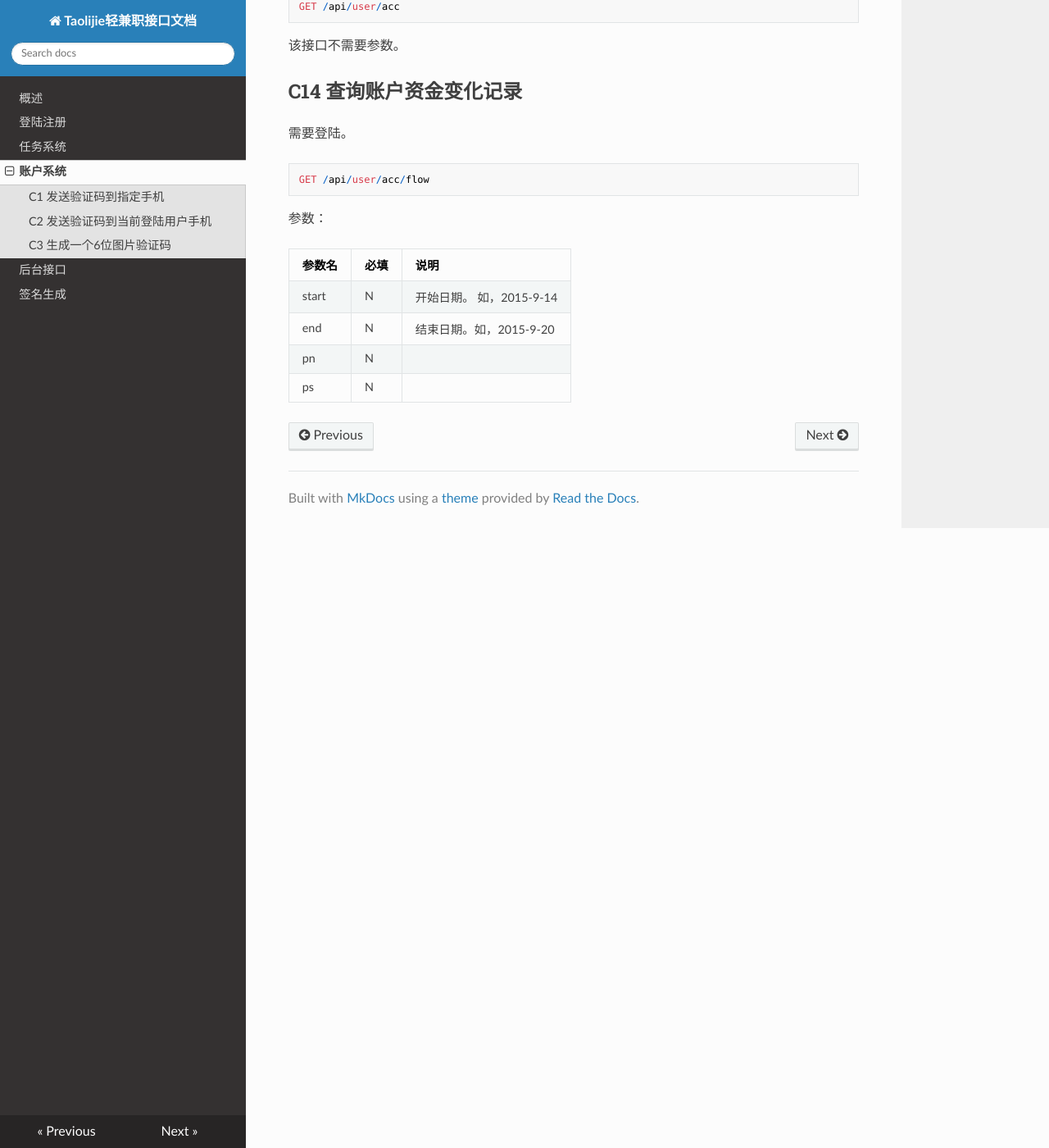
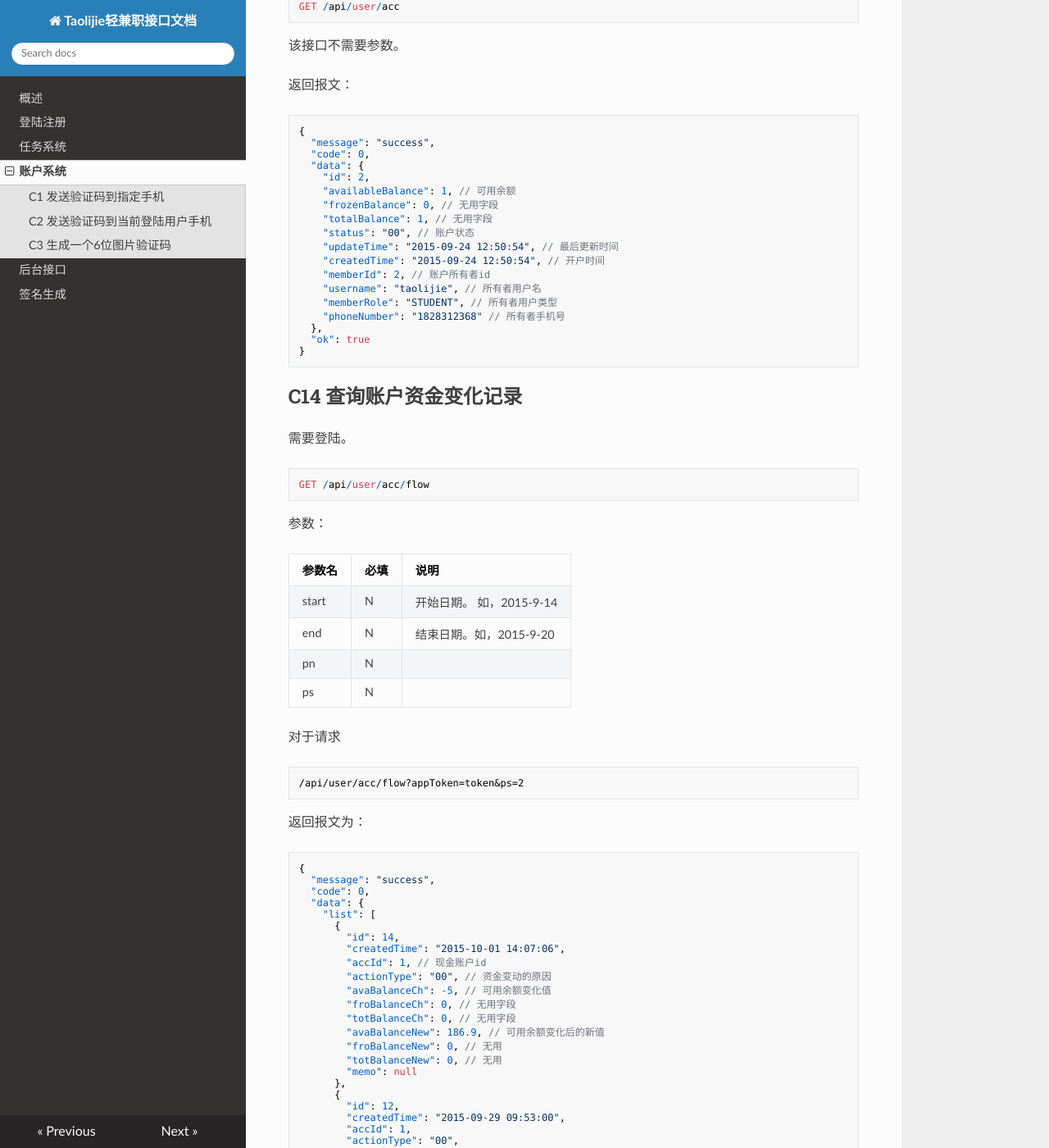
Before and after one commit to wanghongfei/tlj-quest-docs, an MkDocs documentation site: the page built from docs/acc.md, in a window 1280 px wide and 1400 px high, scrolled down 5227 px. Shown: the whole window at 82% size. Built offline with MkDocs 1.6.1, drawn with Linux system fonts in a browser that asks for light colours; nearby versions of some CDN libraries; old or Windows-style settings are respelled for this version of MkDocs; some of the changed text lies outside the part shown.

Commit message:
返回数据说明

````diff
--- a/docs/acc.md
+++ b/docs/acc.md
@@ -100,8 +100,6 @@ PUT/ api/user/acc/bank
 | ------- | ---- | ----- |
 | bankAcc | Y    | 新银行卡号 |
 | code    | Y    | 手机验证码 |
-
-
 
 ## C7 发起提现申请
 
@@ -231,6 +229,31 @@ GET /api/user/acc
 
 该接口不需要参数。
 
+返回报文：
+
+``` json
+{
+  "message": "success",
+  "code": 0,
+  "data": {
+    "id": 2,
+    "availableBalance": 1, // 可用余额
+    "frozenBalance": 0, // 无用字段
+    "totalBalance": 1, // 无用字段
+    "status": "00", // 账户状态
+    "updateTime": "2015-09-24 12:50:54", // 最后更新时间
+    "createdTime": "2015-09-24 12:50:54", // 开户时间
+    "memberId": 2, // 账户所有者id
+    "username": "taolijie", // 所有者用户名
+    "memberRole": "STUDENT", // 所有者用户类型
+    "phoneNumber": "1828312368" // 所有者手机号
+  },
+  "ok": true
+}
+```
+
+
+
 
 
 ## C14 查询账户资金变化记录
@@ -249,3 +272,50 @@ GET /api/user/acc/flow
 | end   | N    | 结束日期。如，2015-9-20  |
 | pn    | N    |                   |
 | ps    | N    |                   |
+
+对于请求
+
+```
+/api/user/acc/flow?appToken=token&ps=2
+```
+
+返回报文为：
+
+``` json
+{
+  "message": "success",
+  "code": 0,
+  "data": {
+    "list": [
+      {
+        "id": 14,
+        "createdTime": "2015-10-01 14:07:06",
+        "accId": 1, // 现金账户id
+        "actionType": "00", // 资金变动的原因
+        "avaBalanceCh": -5, // 可用余额变化值
+        "froBalanceCh": 0, // 无用字段
+        "totBalanceCh": 0, // 无用字段
+        "avaBalanceNew": 186.9, // 可用余额变化后的新值
+        "froBalanceNew": 0, // 无用
+        "totBalanceNew": 0, // 无用
+        "memo": null
+      },
+      {
+        "id": 12,
+        "createdTime": "2015-09-29 09:53:00",
+        "accId": 1,
+        "actionType": "00",
+        "avaBalanceCh": -0.1,
+        "froBalanceCh": 0,
+        "totBalanceCh": 0,
+        "avaBalanceNew": 191.9,
+        "froBalanceNew": 0,
+        "totBalanceNew": 0,
+        "memo": null
+      }
+    ],
+    "resultCount": 8
+  },
+  "ok": true
+}
+```
--- a/index.html
+++ b/index.html
@@ -434,5 +434,5 @@
 
 <!--
 MkDocs version : 0.14.0
-Build Date UTC : 2015-10-03 15:57:35.004263
+Build Date UTC : 2015-10-04 14:22:37.881699
 -->
````
Also changed, not shown: sitemap.xml (+6 -6 lines), 2 other files.
